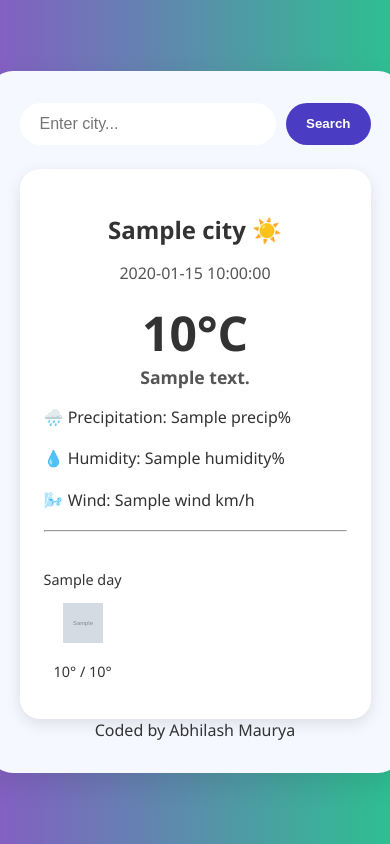
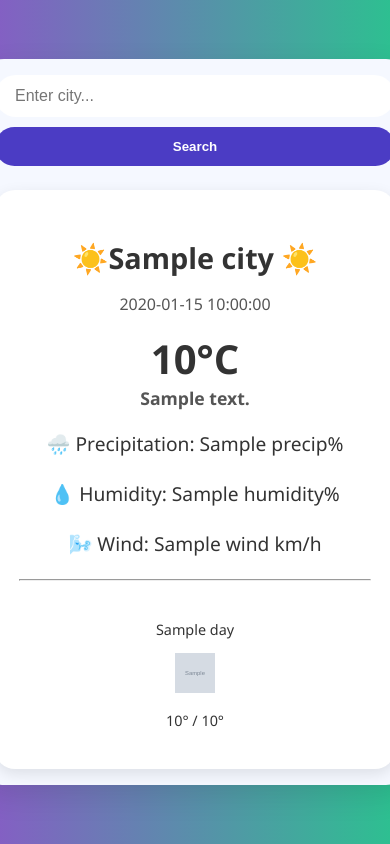
Before and after one commit to ArisuAbhilash/weather-application, a Flask app: template templates/index.html in a window 390 px wide; the page is wider, and only the part inside the window is pictured. Run offline with Flask 3, Linux system fonts and the light colour scheme; the template is opened without the code that fills it: most values are stand-ins (such as "Sample title", 1, 10 or a date in 2020); grey boxes marked "Sample" are stand-in pictures.

Commit message:
fix(styles):change some styling of web-app

```diff
--- a/static/css/style.css
+++ b/static/css/style.css
@@ -1,3 +1,4 @@
+/* === Base styles === */
 body {
   margin: 0;
   padding: 0;
@@ -18,25 +19,30 @@
   width: 90%;
   max-width: 550px;
   text-align: center;
-  box-shadow: 0 10px 30px rgba(0,0,0,0.1);
+  box-shadow: 0 10px 30px rgba(0, 0, 0, 0.1);
+  margin: 1rem;
 }
 
+/* === Search Box === */
 .search-box {
   display: flex;
   gap: 10px;
   margin-bottom: 1.5rem;
+  flex-wrap: wrap;
 }
 
 .search-box input {
-  flex: 1;
+  flex: 1 1 70%;
   padding: 12px;
   font-size: 1rem;
   border: none;
   border-radius: 25px;
   padding-left: 20px;
+  min-width: 200px;
 }
 
 .search-box button {
+  flex: 1 1 20%;
   background: #4b3cc4;
   color: white;
   padding: 12px 20px;
@@ -44,18 +50,21 @@
   border-radius: 25px;
   cursor: pointer;
   font-weight: bold;
+  min-width: 80px;
 }
 
+/* === Weather Card === */
 .weather-card {
   background: white;
   border-radius: 20px;
   padding: 1.5rem;
-  box-shadow: 0 5px 15px rgba(0,0,0,0.1);
+  box-shadow: 0 5px 15px rgba(0, 0, 0, 0.1);
 }
 
 .header h2 {
-  font-size: 1.5rem;
-  margin-bottom: 0.3rem;
+  font-size: 1.8rem;
+  margin-bottom: 0.2rem;
+  text-align: center;
 }
 
 .time {
@@ -67,6 +76,7 @@
   font-size: 3rem;
   font-weight: bold;
   margin-bottom: 0.5rem;
+  text-align: center;
 }
 
 .description {
@@ -80,18 +90,67 @@
   line-height: 1.6;
 }
 
+/* === Forecast Section === */
 .forecast {
   display: flex;
-  justify-content: space-between;
+  flex-wrap: wrap;
+  justify-content: space-around;
   margin-top: 1.5rem;
+  gap: 10px;
 }
 
 .forecast-day {
+  flex: 1 1 80px;
   text-align: center;
   font-size: 0.9rem;
+  min-width: 70px;
 }
 
 .forecast-day img {
   width: 40px;
   height: 40px;
 }
+
+
+/* === Responsive Adjustments === */
+@media (max-width: 680px) {
+
+  .main-container {
+    background: #f5f8ff;
+    padding: 1rem;
+    border-radius: 25px;
+    width: 400%;
+    max-width: 400px;
+    text-align: center;
+    box-shadow: 0 10px 30px rgba(0, 0, 0, 0.1);
+    margin: 1rem;
+  }
+
+  .temp-section {
+    font-size: 2.5rem;
+  }
+
+
+  .search-box {
+    display: flex;
+    gap: 10px;
+    margin-bottom: 1.5rem;
+    flex-wrap: wrap;
+  }
+
+
+  .search-box input,
+  .search-box button {
+    width: 100%;
+  }
+
+  .details {
+    font-size: 1.2rem;
+    font-weight: 500;
+    text-align: center;
+  }
+
+  .forecast-day {
+    flex: 1 1 45%;
+  }
+}
--- a/templates/index.html
+++ b/templates/index.html
@@ -16,7 +16,7 @@
     {% if weather %}
     <div class="weather-card">
       <div class="header">
-        <h2>{{ weather.city }} ☀️</h2>
+        <h2>☀️{{ weather.city }} ☀️</h2>
         <p class="time">{{ weather.time }}</p>
       </div>
 
@@ -45,7 +45,6 @@
     </div>
     {% endif %}
 
-    <footer>Coded by Abhilash Maurya</footer>
   </div>
 </body>
 </html>
```
